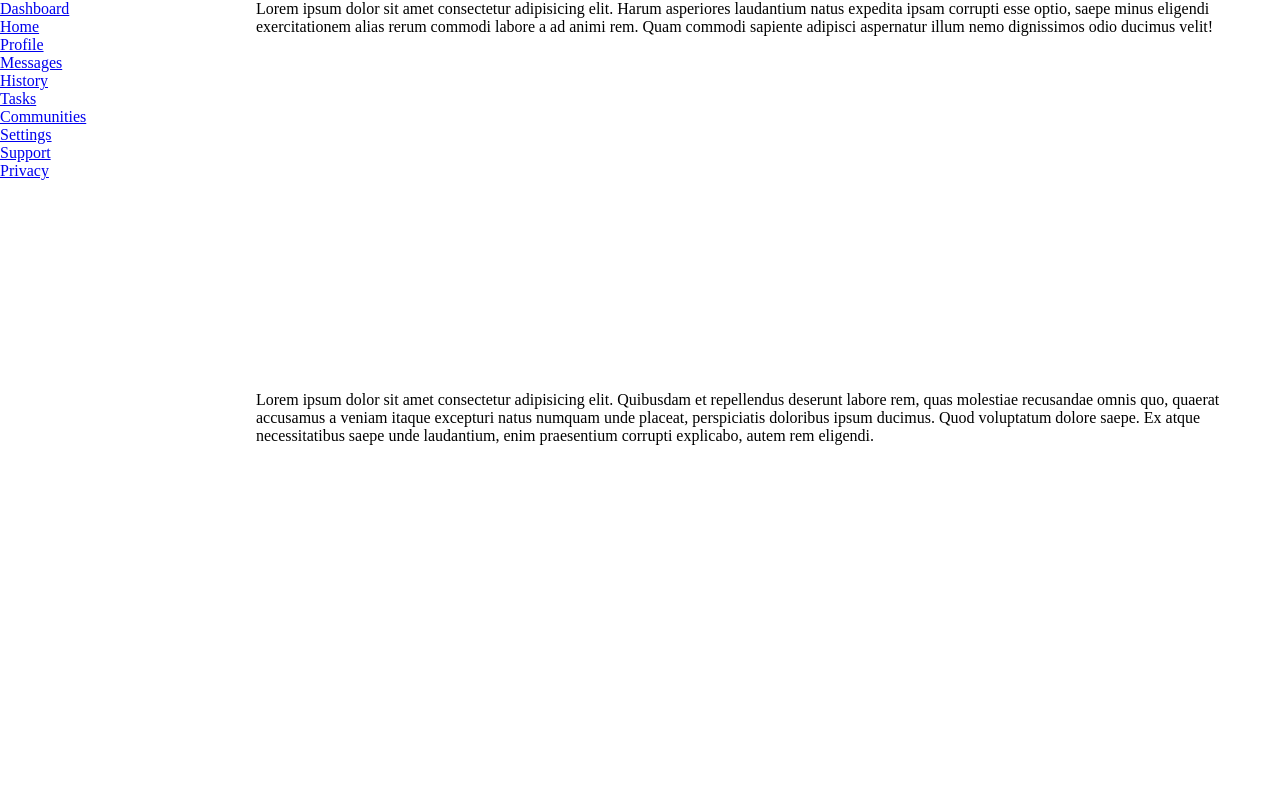
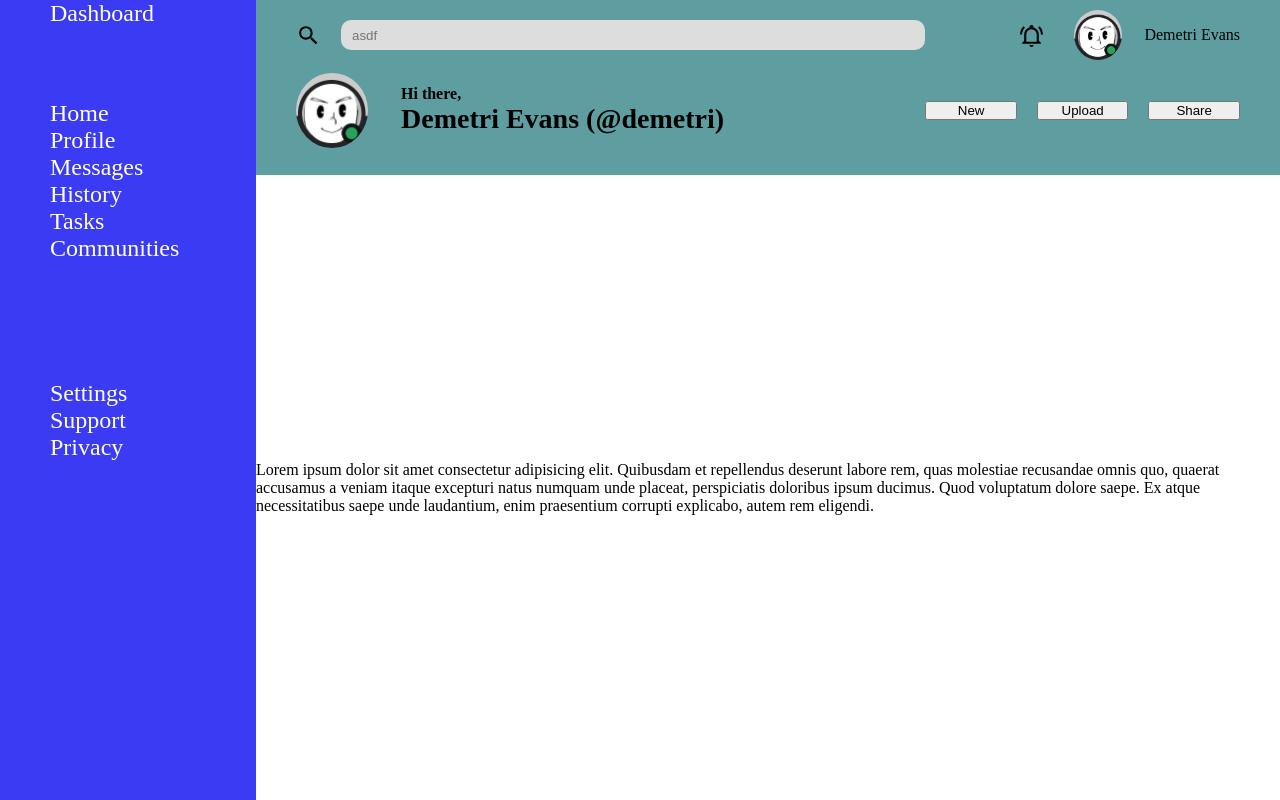
Before and after one commit to DarkBlueMoon/admin-dashboard, a plain HTML site: page index.html in a window 1280 px wide. Drawn offline with Linux system fonts and the light colour scheme.

Commit message:
Header styling

```diff
--- a/index.html
+++ b/index.html
@@ -11,9 +11,12 @@
 <body>
   <div class="main-wrapper">
     <section class="sidebar">
-      <a href="#">Dashboard</a>
 
-      <ul>
+      <div class="dash-section">
+        <a href="#">Dashboard</a>
+      </div>
+
+      <ul class="links-group-one">
         <li><a href="#">Home</a></li>
         <li><a href="#">Profile</a></li>
         <li><a href="#">Messages</a></li>
@@ -22,7 +25,7 @@
         <li><a href="#">Communities</a></li>
       </ul>
 
-      <ul>
+      <ul class="links-group-two">
         <li><a href="#">Settings</a></li>
         <li><a href="#">Support</a></li>
         <li><a href="#">Privacy</a></li>
@@ -30,21 +33,43 @@
     </section>
 
     <section class="header">
-      <!-- <div class="header-top">
-        <button>SearchBtn</button>
-        <input type="search" name="" id="">
-        <button>NotifBtn</button>
-        <button>UserIcon</button>
-        <button>UserName</button>
+      <div class="header-top">
+        <div class="header-top-left">
+          <svg xmlns="http://www.w3.org/2000/svg" viewBox="0 0 24 24">
+            <title>magnify</title>
+            <path
+              d="M9.5,3A6.5,6.5 0 0,1 16,9.5C16,11.11 15.41,12.59 14.44,13.73L14.71,14H15.5L20.5,19L19,20.5L14,15.5V14.71L13.73,14.44C12.59,15.41 11.11,16 9.5,16A6.5,6.5 0 0,1 3,9.5A6.5,6.5 0 0,1 9.5,3M9.5,5C7,5 5,7 5,9.5C5,12 7,14 9.5,14C12,14 14,12 14,9.5C14,7 12,5 9.5,5Z" />
+          </svg>
+          <!-- Search bar fills in space up to a certain point. The bar will resize with the window. -->
+          <input type="search" name="" id="" placeholder="asdf">
+        </div>
+
+        <div class="header-top-right">
+          <svg xmlns="http://www.w3.org/2000/svg" viewBox="0 0 24 24">
+            <title>bell-ring-outline</title>
+            <path
+              d="M10,21H14A2,2 0 0,1 12,23A2,2 0 0,1 10,21M21,19V20H3V19L5,17V11C5,7.9 7.03,5.17 10,4.29C10,4.19 10,4.1 10,4A2,2 0 0,1 12,2A2,2 0 0,1 14,4C14,4.1 14,4.19 14,4.29C16.97,5.17 19,7.9 19,11V17L21,19M17,11A5,5 0 0,0 12,6A5,5 0 0,0 7,11V18H17V11M19.75,3.19L18.33,4.61C20.04,6.3 21,8.6 21,11H23C23,8.07 21.84,5.25 19.75,3.19M1,11H3C3,8.6 3.96,6.3 5.67,4.61L4.25,3.19C2.16,5.25 1,8.07 1,11Z" />
+          </svg>
+          <img src="profile-pic.jpeg" alt="">
+          <p>Demetri Evans</p>
+        </div>
       </div>
 
       <div class="header-bottom">
-        <button>UserIconBig</button>
-        <p></p>
-      </div> -->
-      Lorem ipsum dolor sit amet consectetur adipisicing elit. Harum asperiores laudantium natus expedita ipsam corrupti
-      esse optio, saepe minus eligendi exercitationem alias rerum commodi labore a ad animi rem. Quam commodi sapiente
-      adipisci aspernatur illum nemo dignissimos odio ducimus velit!
+        <div class="header-bottom-left">
+          <img src="profile-pic.jpeg" alt="">
+          <div class="greeting">
+            <p class="greeting-secondary">Hi there,</p>
+            <p class="greeting-primary">Demetri Evans (@demetri)</p>
+          </div>
+        </div>
+
+        <div class="header-bottom-right">
+          <button>New</button>
+          <button>Upload</button>
+          <button>Share</button>
+        </div>
+      </div>
     </section>
 
     <section class="main-content">
--- a/style.css
+++ b/style.css
@@ -16,5 +16,102 @@ body {
 }
 
 .sidebar {
+  display: grid;
+  grid-template-rows: 100px 2fr 3fr;
   grid-row: 1 / 3;
+  padding-left: 50px;
+  background-color: rgb(59, 59, 243);
 }
+
+.sidebar ul {
+  list-style-type: none;
+}
+
+.sidebar a {
+  text-decoration: none;
+  font-size: 1.5rem;
+  color: white;
+}
+
+.header {
+  display: grid;
+  grid-template-rows: 50px 100px;
+  height: 175px;
+  padding: 10px 40px;
+  background-color: cadetblue;
+}
+
+.header-top {
+  display: grid;
+  /* grid-column: 1 / 3; */
+  grid-template-columns: 2fr 1fr;
+}
+
+.header-top-left {
+  display: grid;
+  grid-template-columns: 25px auto;
+  align-items: center;
+  gap: 20px;
+}
+
+.header-top-right {
+  display: grid;
+  grid-template-columns: 25px 40px auto;
+  justify-content: end;
+  align-content: center;
+  align-items: center;
+  gap: 30px;
+  grid-column: 2;
+}
+
+.header-top svg {
+  height: 25px;
+}
+
+.header-top img {
+  height: 50px;
+  border-radius: 50%;
+}
+
+.header-top input[type="search"] {
+  height: 30px;
+  border-radius: 10px;
+  border: 1px solid transparent;
+  outline: none;
+  background-color: #ddd;
+  padding: 0 10px;
+}
+
+.header-bottom {
+  display: grid;
+  grid-template-columns: 2fr 1fr;
+  align-content: center;
+  align-items: center;
+}
+
+.greeting {
+  align-self: center;
+  font-weight: bold;
+}
+
+.greeting-primary {
+  font-size: 1.75rem;
+  /* margin-top: 5px; */
+}
+
+.header-bottom img {
+  height: 75px;
+  border-radius: 50%;
+}
+
+.header-bottom-left {
+  display: grid;
+  grid-template-columns: 75px auto;
+  gap: 30px;
+}
+
+.header-bottom-right {
+  display: grid;
+  grid-template-columns: 1fr 1fr 1fr;
+  gap: 20px;
+}
```
Also changed, not shown: profile-pic.jpeg (added).
